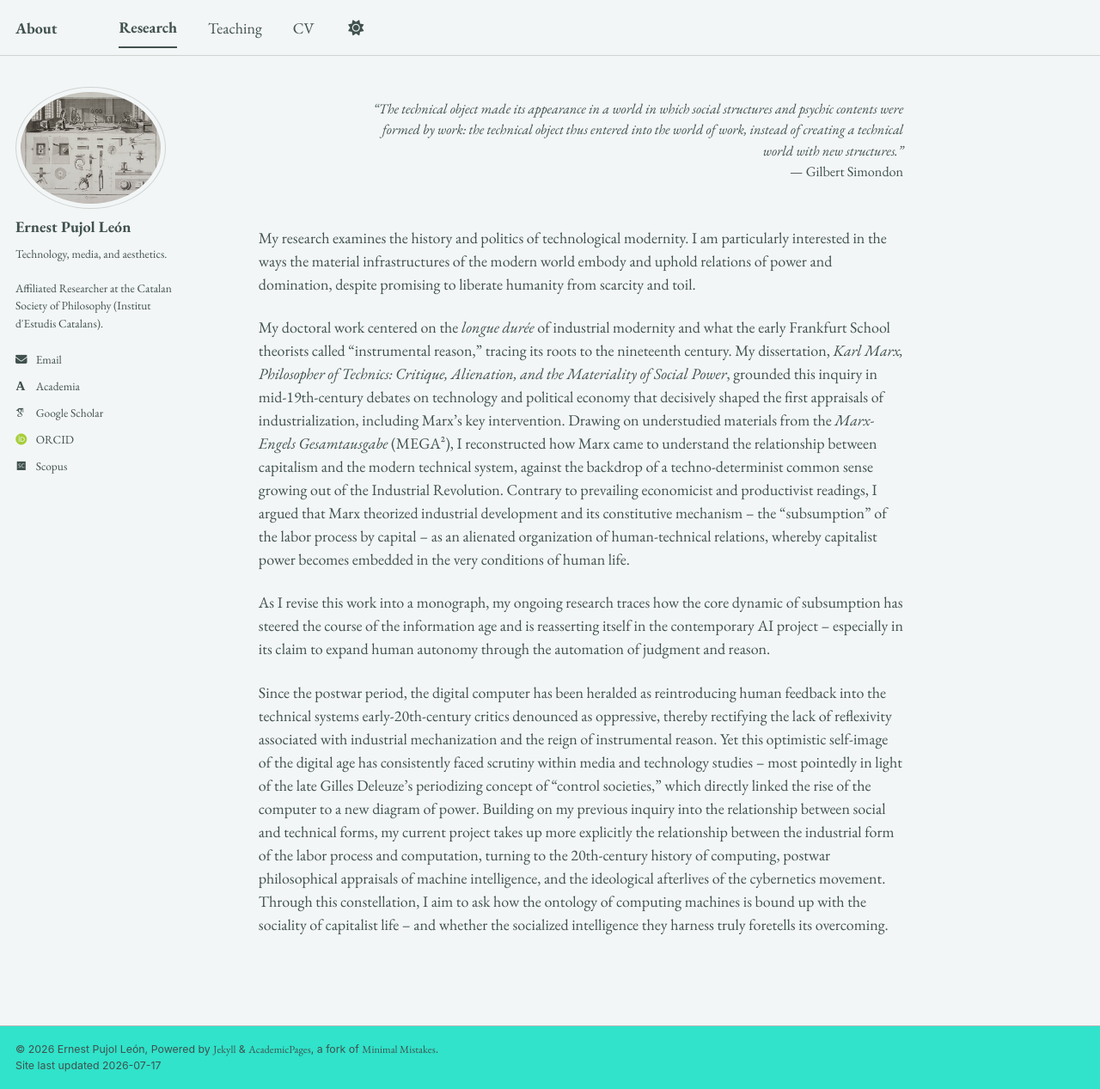
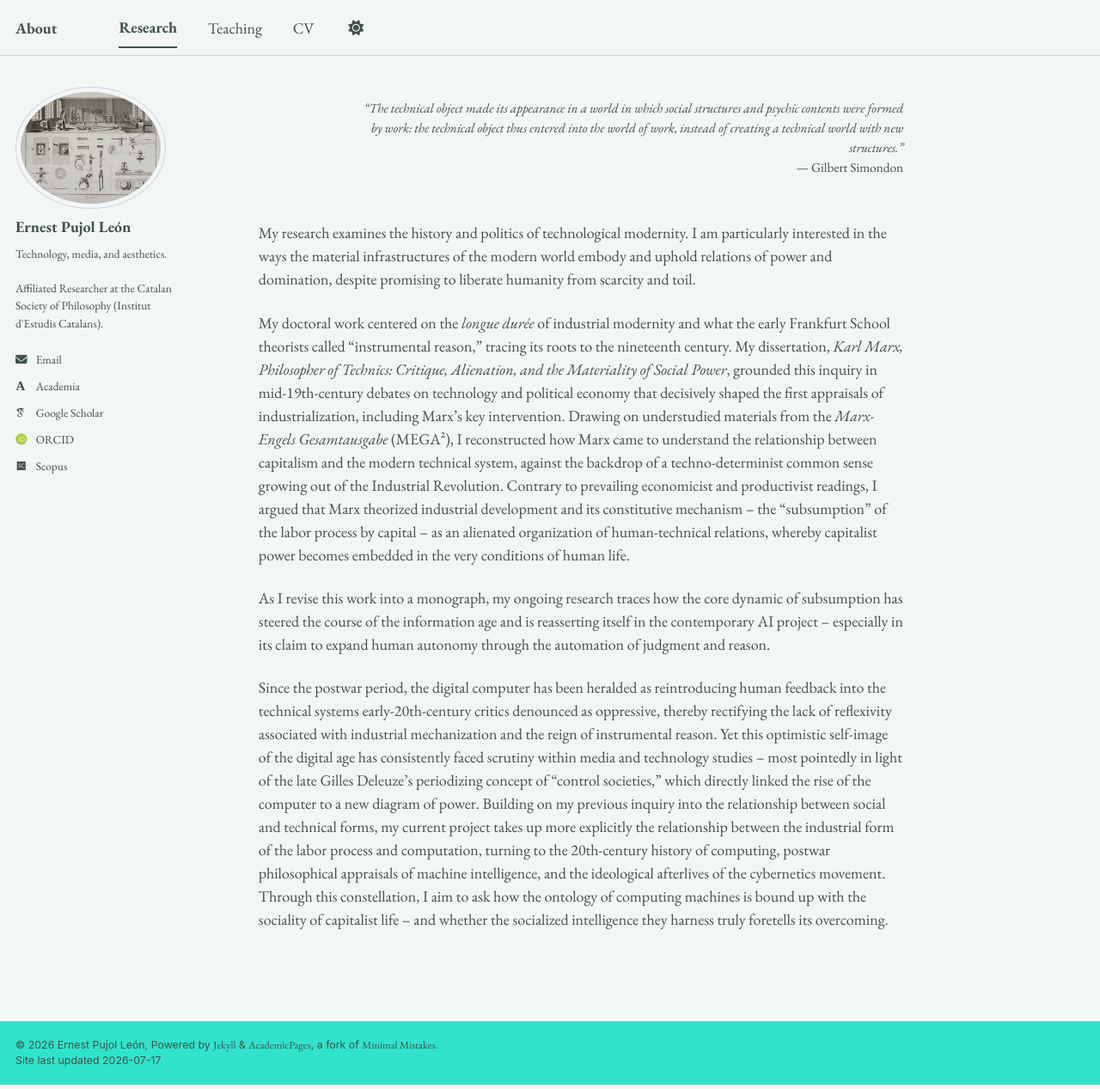
Before and after one commit to epujol90/epujol90.github.io, a Jekyll site: the page built from _pages/research.md, in a window 1280 px wide and 1267 px high. Shown: the whole window at 86% size. Built offline with Jekyll 4.4.1, drawn with Linux system fonts in a browser that asks for light colours; some web fonts are replaced; a script bundle is joined from its source files by our own code; library files that are not in the unit come from our copies.

Commit message:
Update research.md

```diff
--- a/_pages/research.md
+++ b/_pages/research.md
@@ -5,7 +5,7 @@ permalink: /research/
 author_profile: true
 ---
 
-<div style="text-align: right; margin-left: 15%; font-size: 0.9em;">
+<div style="text-align: right; margin-left: 15%; font-size: 0.85em;">
 <em>“The technical object made its appearance in a world in which social structures and psychic contents were formed by work: the technical object thus entered into the world of work, instead of creating a technical world with new structures.”</em><br>
 — Gilbert Simondon
 </div>
```
